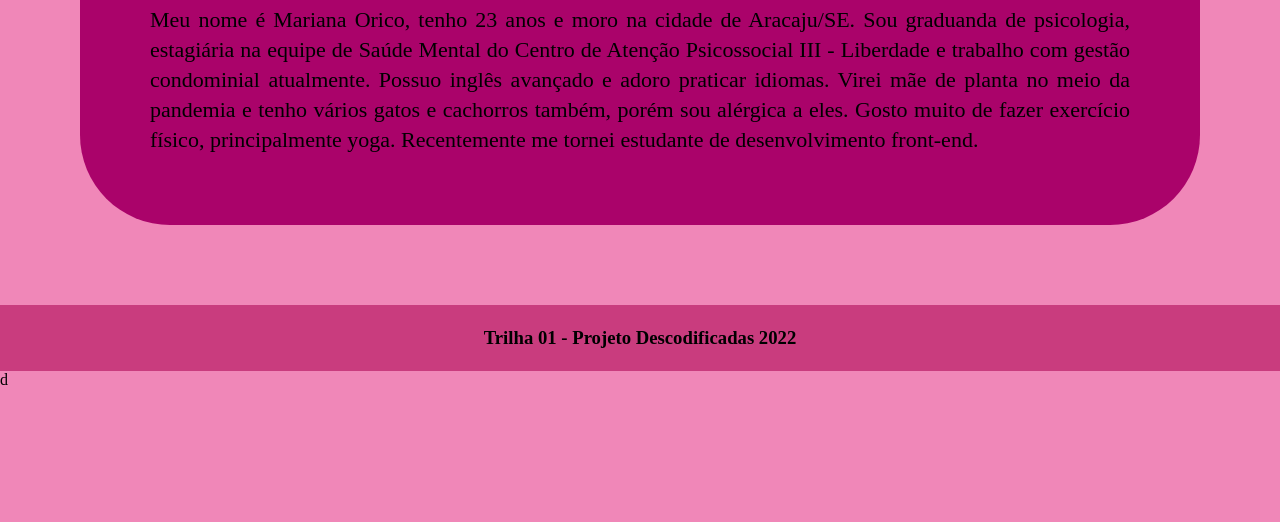
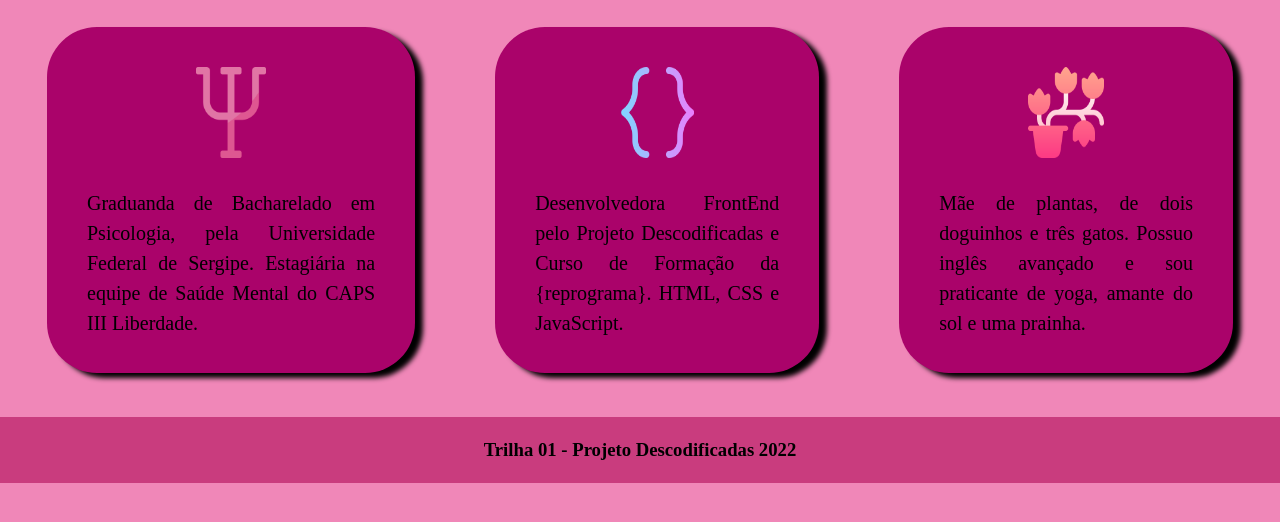
Before and after one commit to MarianaOrico/Github-Descodificadas, a plain HTML site: page index.html in a window 1280 px wide. Shown: the part 278-800 px from the top of the page. Drawn offline with Linux system fonts and the light colour scheme.

Commit message:
Atualização do CSS

```diff
--- a/index.html
+++ b/index.html
@@ -14,19 +14,29 @@
         <h2>Olá Descodificadas</h2>
         <h2>Como vocês estão?</h2>
     </header>
-    <div class="apresentacao">
-        <h1>Apresentação</h1>
-        <p>Meu nome é Mariana Orico, tenho 23 anos e moro na cidade de Aracaju/SE. Sou graduanda de psicologia,
-            estagiária
-            na equipe de Saúde Mental do Centro de Atenção Psicossocial III - Liberdade e trabalho com gestão condominial atualmente. Possuo inglês avançado e adoro
-            praticar idiomas. Virei mãe de planta no meio da pandemia e tenho vários gatos e cachorros também, porém sou
-            alérgica a eles. Gosto muito de fazer exercício físico, principalmente yoga. Recentemente me tornei
-            estudante de desenvolvimento front-end.</p>
+    <div class="primeiro_container">
+        <h1>Mariana Orico Rezende Barroso</h1>
     </div>
+    <section class="segundo_container">
+        <div class="primeira_div">
+            <img id="fotoPsi" src="./images/psicologia2.png" alt="Símbolo de Psicologia">
+            <p>Graduanda de Bacharelado em Psicologia, pela Universidade Federal de Sergipe.
+                Estagiária na equipe de Saúde Mental do CAPS III Liberdade.</p>
+        </div>
+        <div class="segunda_div">
+            <img src="./images/programming.png" alt="Símbolo de Chaves">
+            <p>Desenvolvedora FrontEnd pelo Projeto Descodificadas e Curso de Formação da {reprograma}. HTML, CSS e
+                JavaScript.</p>
+        </div>
+        <div class="terceira_div">
+            <img src="./images/ivy.png" alt="Imagem de planta em vaso">
+            <p>Mãe de plantas, de dois doguinhos e três gatos. Possuo inglês avançado e sou praticante de yoga, amante do sol e uma prainha.</p>
+        </div>
+    </section>
 </body>
 
 <footer>
     <h3>Trilha 01 - Projeto Descodificadas 2022</h3>
-</footer>d
+</footer>
 
 </html>
--- a/style.css
+++ b/style.css
@@ -13,12 +13,37 @@ body {
     padding: 20px;
 }
 
-.apresentacao {
-    padding: 70px;
-    border-radius: 90px;
-    margin: 80px;
+.primeiro_container{
+    padding: 30px;
+    display: flex;
+    align-items: center;
+}
+
+.primeiro_container h1{
+    font-size: 40px;
+    margin-top: 20px;
+}
+
+.segundo_container {
+    padding: 4px 7px;
+    display: flex;
+}
+
+.segundo_container img{
+    width: 30%;
+    height: 34%;
+    display: flex;
+    flex-direction: center;
+    margin-bottom: 30px;
+}
+
+
+.primeira_div, .segunda_div, .terceira_div{
+    padding: 40px;
+    border-radius: 50px;
+    margin: 40px;
     background-color: rgb(170, 3, 106);
-
+    box-shadow: 8px 5px 5px black;
 }
 
 h1{
@@ -28,7 +53,7 @@ h1{
 }
 
 p{
-    font-size: 22px;
+    font-size: 20px;
     line-height: 30px;
     text-align: justify;
 }
```
Also changed, not shown: images/code.png (added), images/coding.png (added), images/coding2.png (added), images/eu.jpg (added), images/ivy.png (added), images/programming.png (added), images/psicologia.png (added), images/psicologia2.png (added).
